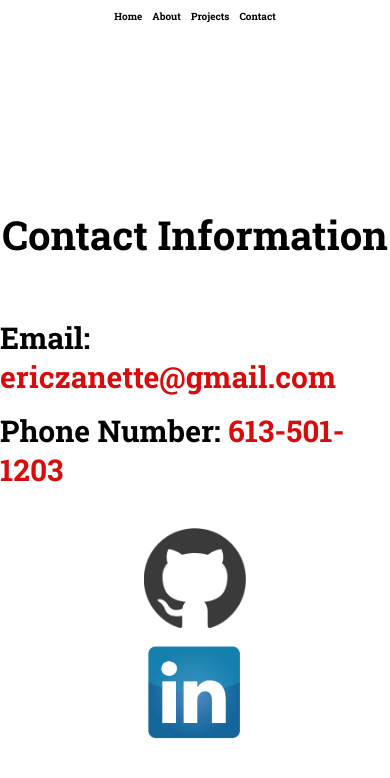
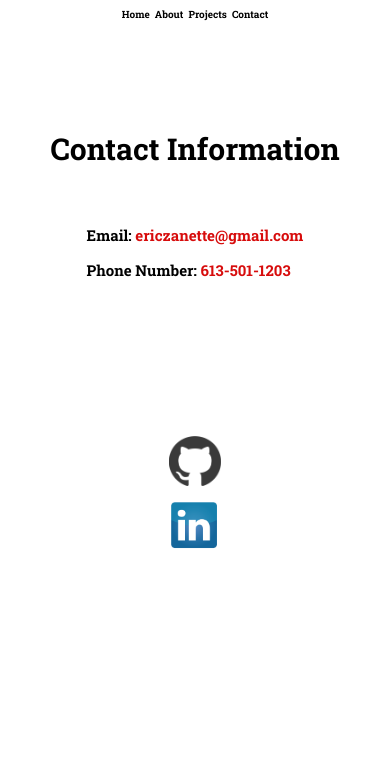
Before and after one commit to Eric-Zanette/portfolio, a React (Create React App) app: page /contact in a window 390 px wide. Shown: the top 778 px of the page. Built offline with nearby package versions, Linux system fonts and the light colour scheme.

Commit message:
mobile about contacts

```diff
--- a/src/index.css
+++ b/src/index.css
@@ -8,8 +8,7 @@
 }
 
 body {
-  background-size: cover;
-  color: black;
+  height: 100vh;
 }
 
 a:link {
@@ -34,44 +33,43 @@ a:active {
 ul {
   list-style-type: none;
   font-weight: bold;
-  font-size: 20px;
+  font-size: 1.2em;
 }
 
 nav {
   display: flex;
   width: 100%;
-  justify-content: center;
 }
 
 nav .navContainer {
   display: flex;
-  width: 1200px;
+  width: 500em;
   justify-content: flex-end;
   align-items: center;
-  padding: 10px;
+  padding: 0.5em;
   margin: auto;
 }
 
 nav .navLinks {
   display: flex;
-  gap: 10px;
+  gap: 0.5em;
 }
 
 nav .navLinks {
   display: flex;
-  gap: 10px;
+  gap: 0.5em;
 }
 
 /* Home */
 
 .homePage {
-  margin-top: 10%;
+  margin-top: 5em;
 }
 
 .homePage .nameHeader {
   margin: 0 auto;
   text-align: center;
-  font-size: 60px;
+  font-size: 3em;
 }
 
 .homePage .nameSubHeader {
@@ -127,7 +125,7 @@ nav .navLinks {
   align-items: center;
   overflow: hidden;
   height: 370px;
-  bottom: -120%;
+  bottom: -115%;
 }
 
 .homePage .bottomBox h2 {
@@ -172,6 +170,7 @@ nav .navLinks {
   min-height: 100%;
   z-index: -1;
   object-fit: cover;
+  margin: 0;
 }
 
 /* Projects */
@@ -298,6 +297,7 @@ nav .navLinks {
 }
 
 .aboutPage .aboutText {
+  text-align: center;
   font-size: 20px;
   width: 600px;
 }
@@ -307,6 +307,7 @@ nav .navLinks {
   display: grid;
   grid-template-columns: repeat(4, 1fr);
   gap: 10px;
+  margin-bottom: 20px;
 }
 
 .aboutPage .aboutTechs .tech {
@@ -502,9 +503,9 @@ nav .navLinks {
   }
 
   .homePage .nameHeader {
-    margin: 0 auto;
+    margin: 140px auto 0 auto;
     text-align: center;
-    font-size: 30px;
+    font-size: 40px;
   }
 
   .homePage .nameSubHeader {
@@ -514,11 +515,11 @@ nav .navLinks {
   }
 
   .homePage .homeList {
-    margin: 45px auto 0 auto;
+    margin: 140px auto 0 auto;
     align-items: center;
     text-align: center;
     gap: 5px;
-    font-size: 20px;
+    font-size: 25px;
   }
 
   .flyInImage.visible {
@@ -534,11 +535,11 @@ nav .navLinks {
     align-items: center;
     overflow: hidden;
     height: 370px;
-    bottom: -220%;
+    bottom: -170%;
   }
 
   .homePage .bottomBox h2 {
-    font-size: 20px;
+    font-size: 25px;
   }
 
   .homePage .bottomBox #downloadImage {
@@ -566,4 +567,82 @@ nav .navLinks {
   .projectsPage .projectLine .projectLinks {
     font-size: 20px;
   }
+  /* Loading Screen */
+  .loadingContainer h1 {
+    font-size: 50px;
+  }
+
+  /* About me */
+
+  .aboutPage {
+    display: flex;
+    flex-direction: column;
+    align-items: center;
+  }
+
+  .aboutPage h1 {
+    margin-top: 60px;
+  }
+
+  .aboutPage h2 {
+    margin-top: 60px;
+  }
+
+  .aboutPage .aboutPortrait {
+    width: 170px;
+    border-radius: 30px;
+    margin-bottom: 60px;
+    margin-top: 35px;
+  }
+
+  .aboutPage .aboutText {
+    font-size: 12px;
+    width: 250px;
+  }
+
+  .aboutPage .aboutTechs .tech {
+    font-size: 10px;
+  }
+
+  .aboutPage .aboutTechs img {
+    margin-bottom: 2px;
+    height: 20px;
+  }
+
+  /* Contact Information */
+  .contactPage {
+    margin-top: 100px;
+  }
+
+  .contactPage .pageHeader {
+    font-size: 30px;
+  }
+
+  .contacts {
+    margin: 7% auto 0 auto;
+    font-size: 10px;
+    display: flex;
+    flex-direction: column;
+    gap: 15px;
+  }
+
+  .contactPage .sites {
+    display: flex;
+    flex-direction: column;
+    gap: 10px;
+    margin: 40% auto 0 auto;
+  }
+
+  .contactPage .contacts span {
+    color: rgb(215, 12, 12);
+  }
+
+  .contactPage .sites img {
+    height: 50px;
+    transition: transform 0.5s ease;
+  }
+
+  .contactPage .sites img:hover {
+    transform: translateY(-5px);
+  }
 }
```
Also changed, not shown: src/index.js (+6 -9 lines).
